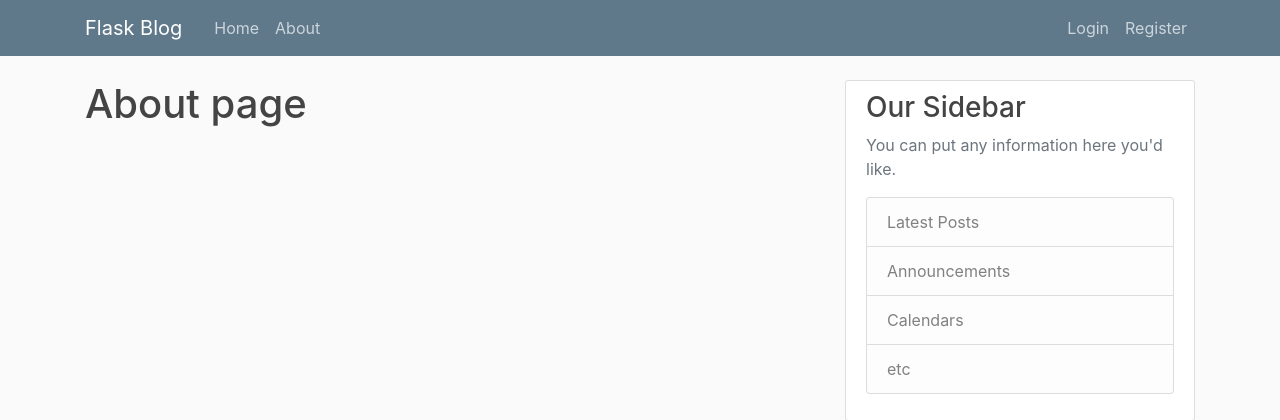
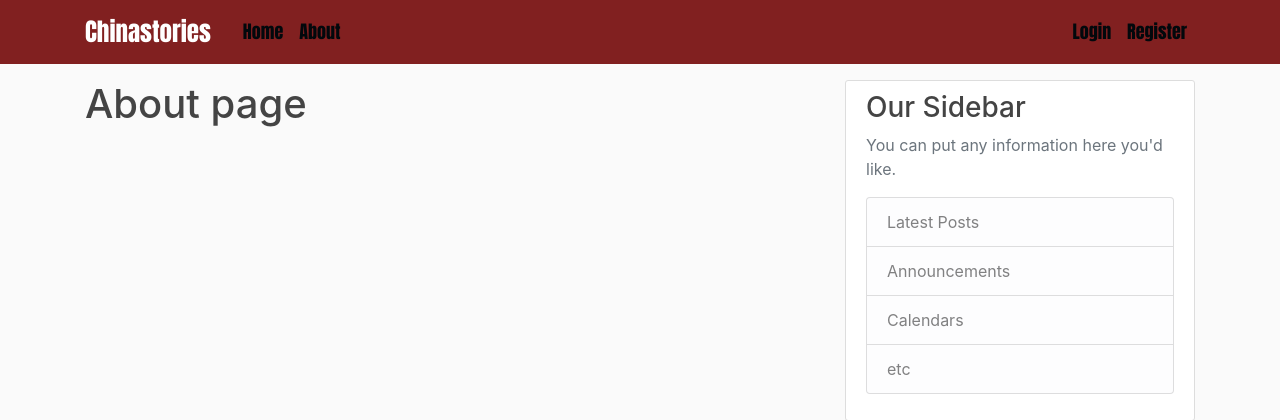
Before and after one commit to asapsonter/china-stories, a Flask app: page /about in a window 1280 px wide. Shown: the top 420 px of the page. Run offline with Flask 2, Linux system fonts and the light colour scheme; some libraries are stand-ins or nearby versions.

Commit message:
fixed bugs

```diff
--- a/flaskblog/static/main.css
+++ b/flaskblog/static/main.css
@@ -4,16 +4,29 @@ body {
   margin-top: 5rem;
 }
 
-h1, h2, h3, h4, h5, h6 {
+h1,
+h2,
+h3,
+h4,
+h5,
+h6 {
   color: #444444;
 }
 
 .bg-steel {
-  background-color: #5f788a;
+  background-color: rgb(129, 32, 32);
 }
 
 .site-header .navbar-nav .nav-link {
-  color: #cbd5db;
+  color: #02080c;
+  font-size: 18px;
+  font-family: Impact, Haettenschweiler, 'Arial Narrow Bold', sans-serif;
+}
+
+.navbar-brand {
+  color: #02080c;
+  font-size: 25px;
+  font-family: Impact, Haettenschweiler, 'Arial Narrow Bold', sans-serif;
 }
 
 .site-header .navbar-nav .nav-link:hover {
--- a/flaskblog/templates/layout.html
+++ b/flaskblog/templates/layout.html
@@ -13,9 +13,9 @@
     <link rel="stylesheet" type="text/css" href="{{ url_for('static', filename='main.css') }}">
 
     {% if title %}
-    <title>Flask Blog - {{ title }}</title>
+    <title>Chinastories - {{ title }}</title>
     {% else %}
-    <title>Flask Blog</title>
+    <title>Chinastories</title>
     {% endif %}
 </head>
 
@@ -23,7 +23,7 @@
     <header class="site-header">
         <nav class="navbar navbar-expand-md navbar-dark bg-steel fixed-top">
             <div class="container">
-                <a class="navbar-brand mr-4" href="/">Flask Blog</a>
+                <a class="navbar-brand mr-4" href="{{ url_for('main.home') }}">Chinastories</a>
                 <button class="navbar-toggler" type="button" data-toggle="collapse" data-target="#navbarToggle"
                     aria-controls="navbarToggle" aria-expanded="false" aria-label="Toggle navigation">
                     <span class="navbar-toggler-icon"></span>
```
Also changed, not shown: 1 other file.
